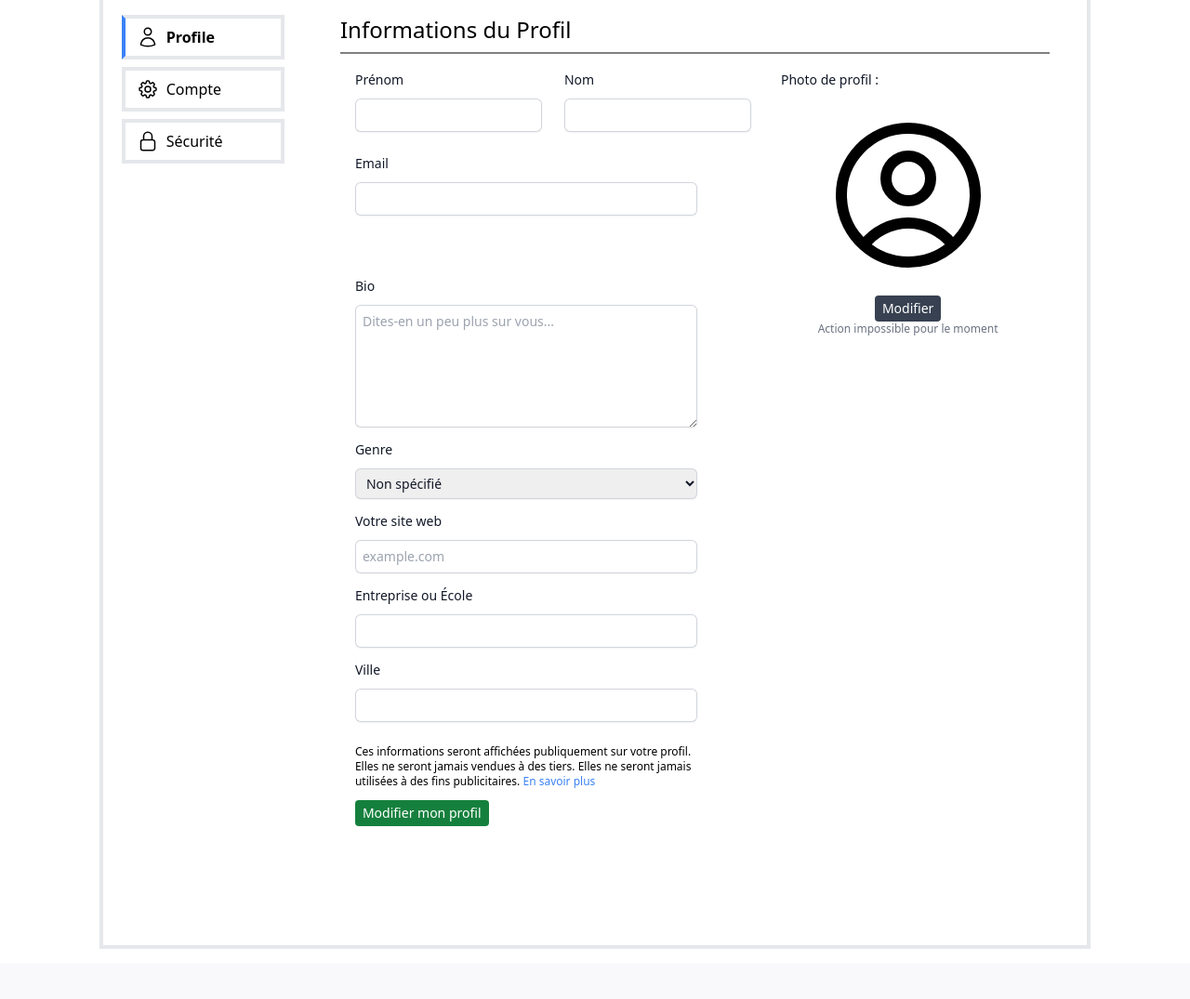
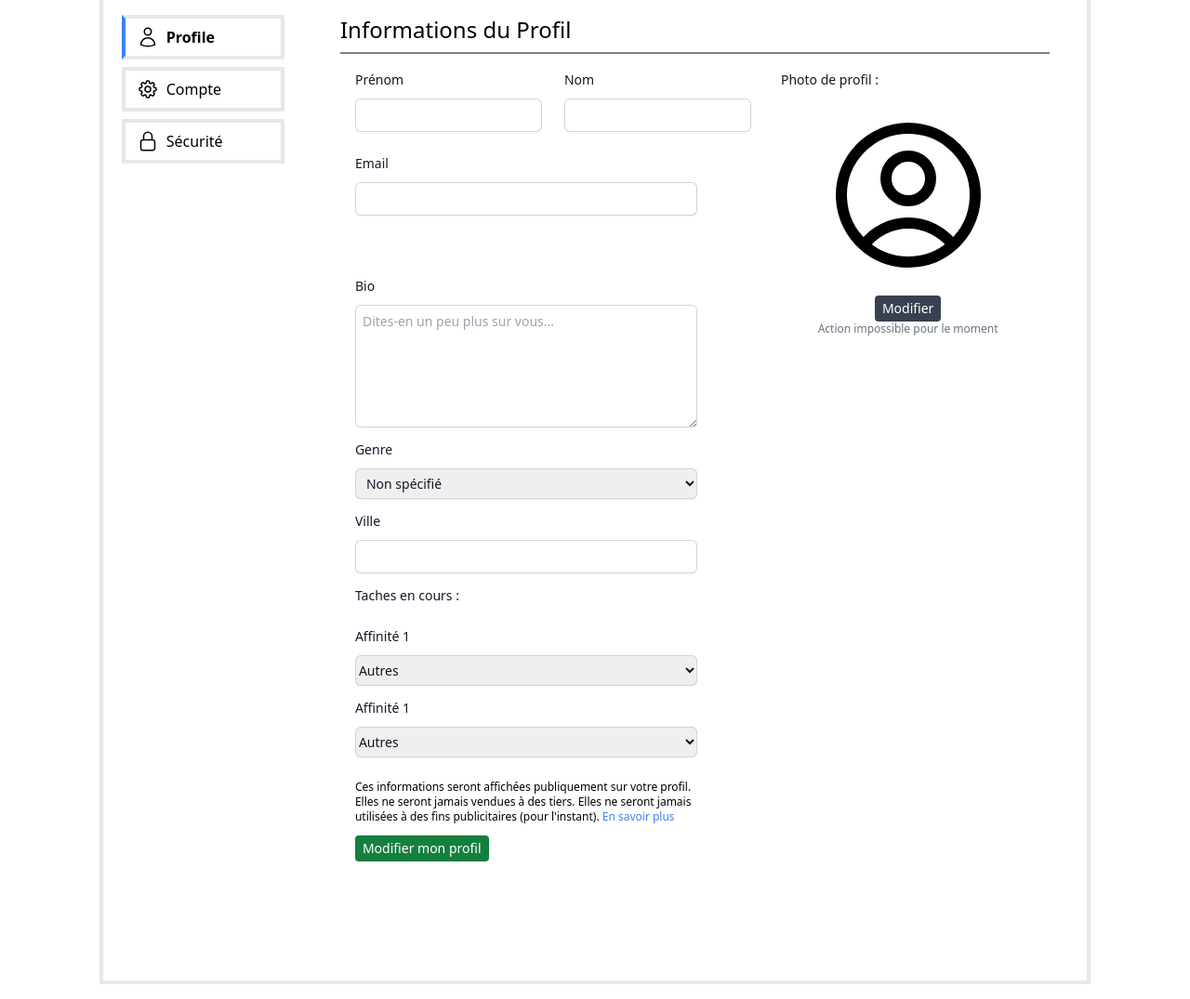
Before and after one commit to alanohayon/manage-app, a PHP site: page /pages/profil.php in a window 1280 px wide. Shown: the part 209-1284 px from the top of the page at 93% size. Before the commit the page ends 1230 px from the top, so only its background shows below. Run offline with PHP 8.4, Linux system fonts and the light colour scheme; the visitor is signed in with stand-in values (Sample User, id 1); data comes from the database, SQL or seed files in the repository; data that the repository does not hold is empty; some libraries are stand-ins or nearby versions.

Commit message:
Modif formulaire  et creation de la table profil

```diff
--- a/config.php
+++ b/config.php
@@ -2,7 +2,7 @@
 
 
 $host = 'localhost';  // ou utiliser 127.0.0.1
-$dbname = 'SA';
+$dbname = 'ticketing';
 $username = 'root';   // utilisateur par défaut de MAMP
 $password = 'root';   // mot de passe par défaut de MAMP
 
--- a/pages/profil.php
+++ b/pages/profil.php
@@ -3,7 +3,7 @@ session_start();
 
 require_once '../models/User.php';
 
-if(isset($_SESSION["mail_user"])) {
+if (isset($_SESSION["mail_user"])) {
     $useremail = $_SESSION["mail_user"];
 } else {
     header("location:../index.php");
@@ -20,12 +20,14 @@ $dataUser = $user->getDataByEmail($useremail);
 
 <!DOCTYPE html>
 <html lang="fr">
+
 <head>
     <meta charset="UTF-8">
     <meta name="viewport" content="width=device-width, initial-scale=1.0">
     <title>Projet</title>
     <script src="https://cdn.tailwindcss.com"></script>
 </head>
+
 <body>
     <div id="body">
         <?php include '../header.php'; ?>
@@ -39,7 +41,7 @@ $dataUser = $user->getDataByEmail($useremail);
                             <path stroke-linecap="round" stroke-linejoin="round" d="M17.982 18.725A7.488 7.488 0 0012 15.75a7.488 7.488 0 00-5.982 2.975m11.963 0a9 9 0 10-11.963 0m11.963 0A8.966 8.966 0 0112 21a8.966 8.966 0 01-5.982-2.275M15 9.75a3 3 0 11-6 0 3 3 0 016 0z" />
                         </svg>
                         <div class="ml-4">
-                        <p class="text-2xl"><?php echo $dataUser['prenom']." ".$dataUser['nom']; ?></p>
+                            <p class="text-2xl"><?php echo $dataUser['prenom'] . " " . $dataUser['nom']; ?></p>
                             <p class="text-sm text-gray-700">Votre profil personnel</p>
                         </div>
                     </div>
@@ -96,8 +98,6 @@ $dataUser = $user->getDataByEmail($useremail);
                                 </div>
                             </div>
                         </a>
-
-
 
 
                     </div>
@@ -164,26 +164,36 @@ $dataUser = $user->getDataByEmail($useremail);
                                 </div>
 
                                 <!-- Votre site web -->
-                            <div class="w-full flex flex-row pl-4 space-between mt-3">
+                                <!-- <div class="w-full flex flex-row pl-4 space-between mt-3">
                                 <div class="w-10/12">
                                     <label for="website" class="block text-sm font-medium leading-6 text-gray-900">Votre site web</label>
                                     <div class="mt-2">
                                         <input type="text" name="website" id="website" autocomplete="family-name" placeholder="example.com" class="pl-2 block w-full rounded-md border-0 py-1.5 text-gray-900 shadow-sm ring-1 ring-inset ring-gray-300 placeholder:text-gray-400 focus:ring-2 focus:ring-inset focus:ring-indigo-600 sm:text-sm sm:leading-6">
                                     </div>
                                 </div>
-                            </div>
+                            </div> -->
 
                                 <!-- Entreprise ou École -->
-                            <div class="w-full flex flex-row pl-4 space-between mt-3">
+                                <!-- <div class="w-full flex flex-row pl-4 space-between mt-3">
                                 <div class="w-10/12">
                                     <label for="company" class="block text-sm font-medium leading-6 text-gray-900">Entreprise ou École</label>
                                     <div class="mt-2">
                                         <input type="text" name="company" id="company" autocomplete="company" class="pl-2 block w-full rounded-md border-0 py-1.5 text-gray-900 shadow-sm ring-1 ring-inset ring-gray-300 placeholder:text-gray-400 focus:ring-2 focus:ring-inset focus:ring-indigo-600 sm:text-sm sm:leading-6">
                                     </div>
                                 </div>
-                            </div>
+                            </div> -->
 
                                 <!-- Votre ville -->
+                                <!-- <div class="w-full flex flex-row pl-4 space-between mt-3">
+                                <div class="w-10/12">
+                                    <label for="city" class="block text-sm font-medium leading-6 text-gray-900">Ville</label>
+                                    <div class="mt-2">
+                                        <input type="text" name="city" id="city" autocomplete="city" class="pl-2 block w-full rounded-md border-0 py-1.5 text-gray-900 shadow-sm ring-1 ring-inset ring-gray-300 placeholder:text-gray-400 focus:ring-2 focus:ring-inset focus:ring-indigo-600 sm:text-sm sm:leading-6">
+                                    </div>
+                                </div>
+                            </div> -->
+
+                                <!-- Ville -->
                                 <div class="w-full flex flex-row pl-4 space-between mt-3">
                                     <div class="w-10/12">
                                         <label for="city" class="block text-sm font-medium leading-6 text-gray-900">Ville</label>
@@ -193,13 +203,64 @@ $dataUser = $user->getDataByEmail($useremail);
                                     </div>
                                 </div>
 
+                                <!-- Tache en cours -->
+                                <div class="w-full flex flex-row pl-4 space-between mt-3">
+                                    <div class="w-10/12">
+                                        <label for="city" class="block text-sm font-medium leading-6 text-gray-900">Taches en cours :</label>
+                                        <div class="mt-2">
+                                            <!-- div qui doit contenir les taches en cours -->
+                                            <!-- <input type="text" name="city" id="city" autocomplete="city" class="pl-2 block w-full rounded-md border-0 py-1.5 text-gray-900 shadow-sm ring-1 ring-inset ring-gray-300 placeholder:text-gray-400 focus:ring-2 focus:ring-inset focus:ring-indigo-600 sm:text-sm sm:leading-6"> -->
+
+                                        </div>
+                                    </div>
+                                </div>
+
+                                <!-- Affinité 1 -->
+                                <div class="w-full flex flex-row pl-4 space-between mt-3">
+                                    <div class="w-10/12">
+                                        <label for="affinite1" class="block text-sm font-medium leading-6 text-gray-900">Affinité 1</label>
+                                        <div class="mt-2">
+                                            <select name="affinite1" id="affinite1" class="block w-full rounded-md border-0 py-1.5 text-gray-900 shadow-sm ring-1 ring-inset ring-gray-300 focus:ring-2 focus:ring-inset focus:ring-indigo-600 sm:text-sm sm:leading-6">
+                                                <option value="FrontEnd">FrontEnd</option>
+                                                <option value="BackEnd">BackEnd</option>
+                                                <option value="BDD">Base de données</option>
+                                                <option value="Interface UI/UX">Interface UI/UX</option>
+                                                <option value="Architecture code">Architecture code</option>
+                                                <option value="Sécurité App">Sécurité App</option>
+                                                <option value="Quality code">Quality code</option>
+                                                <option value="autres" selected >Autres</option>
+                                            </select>
+                                        </div>
+                                    </div>
+                                </div>
+
+                                <!-- Affinité 2 -->
+                                <div class="w-full flex flex-row pl-4 space-between mt-3">
+                                    <div class="w-10/12">
+                                        <label for="affinite1" class="block text-sm font-medium leading-6 text-gray-900">Affinité 1</label>
+                                        <div class="mt-2">
+                                            <select name="affinite2" id="affinite2" class="block w-full rounded-md border-0 py-1.5 text-gray-900 shadow-sm ring-1 ring-inset ring-gray-300 focus:ring-2 focus:ring-inset focus:ring-indigo-600 sm:text-sm sm:leading-6">
+                                                <option value="FrontEnd">FrontEnd</option>
+                                                <option value="BackEnd">BackEnd</option>
+                                                <option value="BDD">Base de données</option>
+                                                <option value="Interface UI/UX">Interface UI/UX</option>
+                                                <option value="Architecture code">Architecture code</option>
+                                                <option value="Sécurité App">Sécurité App</option>
+                                                <option value="Quality code">Quality code</option>
+                                                <option value="autres" selected >Autres</option>
+                                            </select>
+                                        </div>
+                                    </div>
+                                </div>
+
+
                                 <!-- Texte informatif -->
                                 <div class="w-full flex flex-row pl-4 space-between mt-6">
                                     <div class="w-10/12">
                                         <p class="text-xs">
                                             Ces informations seront affichées publiquement sur votre profil.
                                             Elles ne seront jamais vendues à des tiers. Elles ne seront jamais
-                                        utilisées à des fins publicitaires. <a href="#" class="text-blue-500">En savoir plus</a>
+                                            utilisées à des fins publicitaires (pour l'instant). <a href="#" class="text-blue-500">En savoir plus</a>
                                         </p>
                                     </div>
                                 </div>
@@ -250,4 +311,5 @@ $dataUser = $user->getDataByEmail($useremail);
 
     </div>
 </body>
+
 </html>
```
Lines whose indentation alone changed are shown as unchanged.
